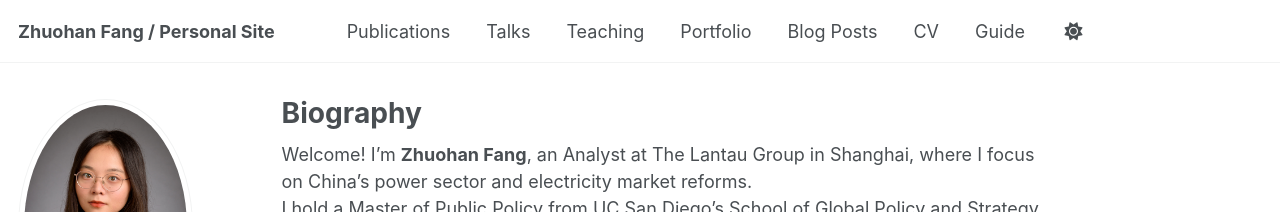
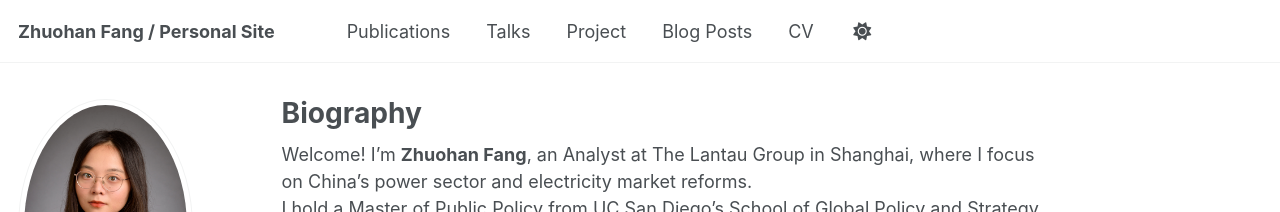
Before and after one commit to fzh200001/fzh200001.github.io, a Jekyll site: the page built from _pages/about.md, in a window 1280 px wide. Shown: the top 212 px of the page. Built offline with Jekyll 4.4.1, drawn with Linux system fonts in a browser that asks for light colours; a script that is not in the unit is left out.

Commit message:
Update navigation.yml

```diff
--- a/_data/navigation.yml
+++ b/_data/navigation.yml
@@ -14,10 +14,8 @@ main:
   - title: "Talks"
     url: /talks/
 
-  - title: "Teaching"
-    url: /teaching/
 
-  - title: "Portfolio"
+  - title: "Project"
     url: /portfolio/
 
   - title: "Blog Posts"
@@ -28,6 +26,3 @@ main:
 
   # - title: "CV"
   #   url: /cv-json/
-
-  - title: "Guide"
-    url: /markdown/
```
